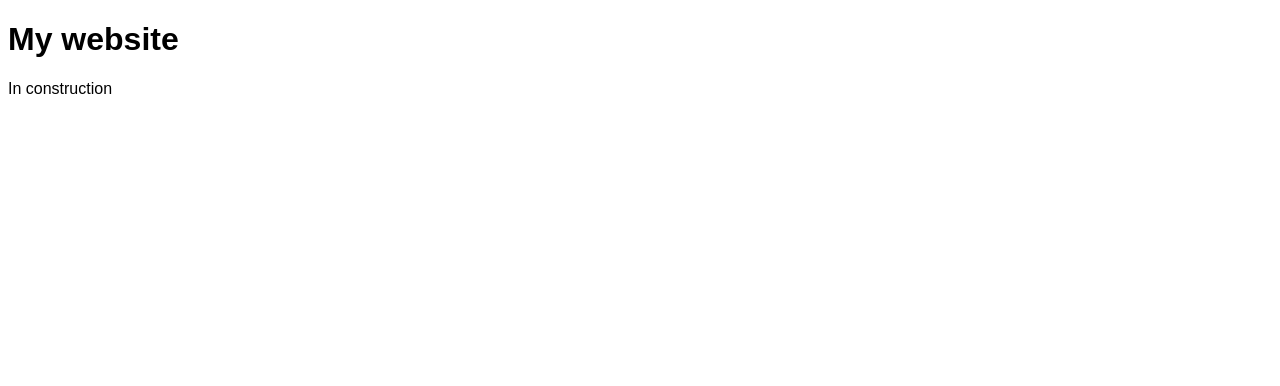
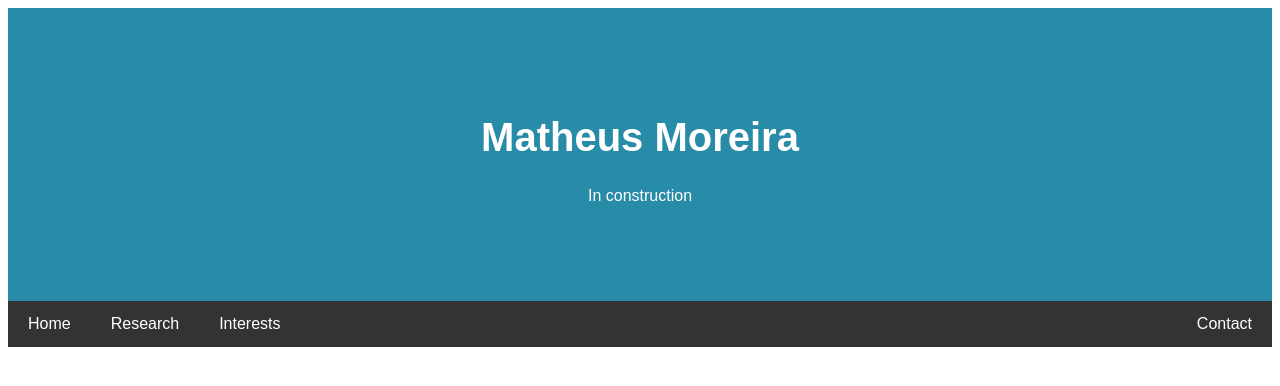
Before and after one commit to moreira-matheus/moreira-matheus.github.io, a plain HTML site: page index.html in a window 1280 px wide. Drawn offline with Linux system fonts and the light colour scheme.

Commit message:
update index.html

```diff
--- a/index.html
+++ b/index.html
@@ -1,6 +1,7 @@
 <!DOCTYPE html>
 <html lang="en">
 <head>
+  <link rel="stylesheet" href="style.css">
   <title>Matheus Moreira</title>
   <meta charset="UTF-8">
   <meta name="viewport" content="width=device-width, initial-scale=1">
@@ -11,9 +12,15 @@ body {
   </style>
 </head>
 <body>
-
-<h1>My website</h1>
+  <div class="header">
+    <h1>Matheus Moreira</h1>
     <p>In construction</p>
-
+  </div>
+  <div class="navbar">
+    <a href="#">Home</a>
+    <a href="#">Research</a>
+    <a href="#">Interests</a>
+    <a href="#" class="right">Contact</a>
+  </div>
 </body>
 </html>
```
Lines whose indentation alone changed are shown as unchanged.
